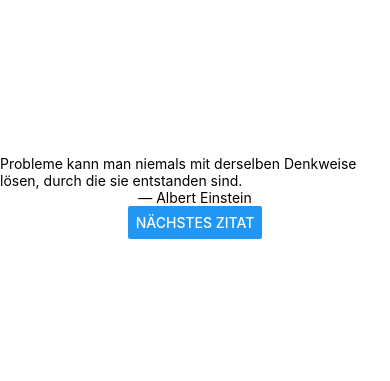
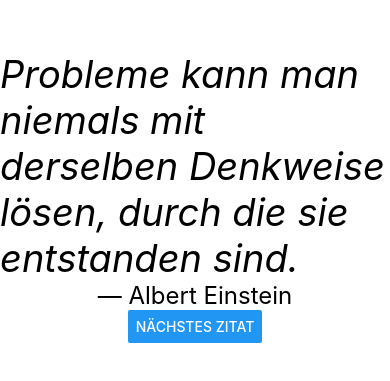
Before and after one commit to behrends/NiceQuotes, a React Native app: screen / in a window 390 px wide. Shown: the part 225-606 px from the top of the page. Built offline with nearby package versions, Linux system fonts and the light colour scheme.

Commit message:
Text mit inline-Styles anpassen

```diff
--- a/components/Quote.js
+++ b/components/Quote.js
@@ -3,8 +3,10 @@ import { Text } from 'react-native';
 export default function Quote({ author, text }) {
   return (
     <>
-      <Text>{text}</Text>
-      <Text>&mdash; {author}</Text>
+      <Text style={{ fontSize: 38, fontStyle: 'italic' }}>
+        {text}
+      </Text>
+      <Text style={{ fontSize: 24 }}>&mdash; {author}</Text>
     </>
   );
 }
```
